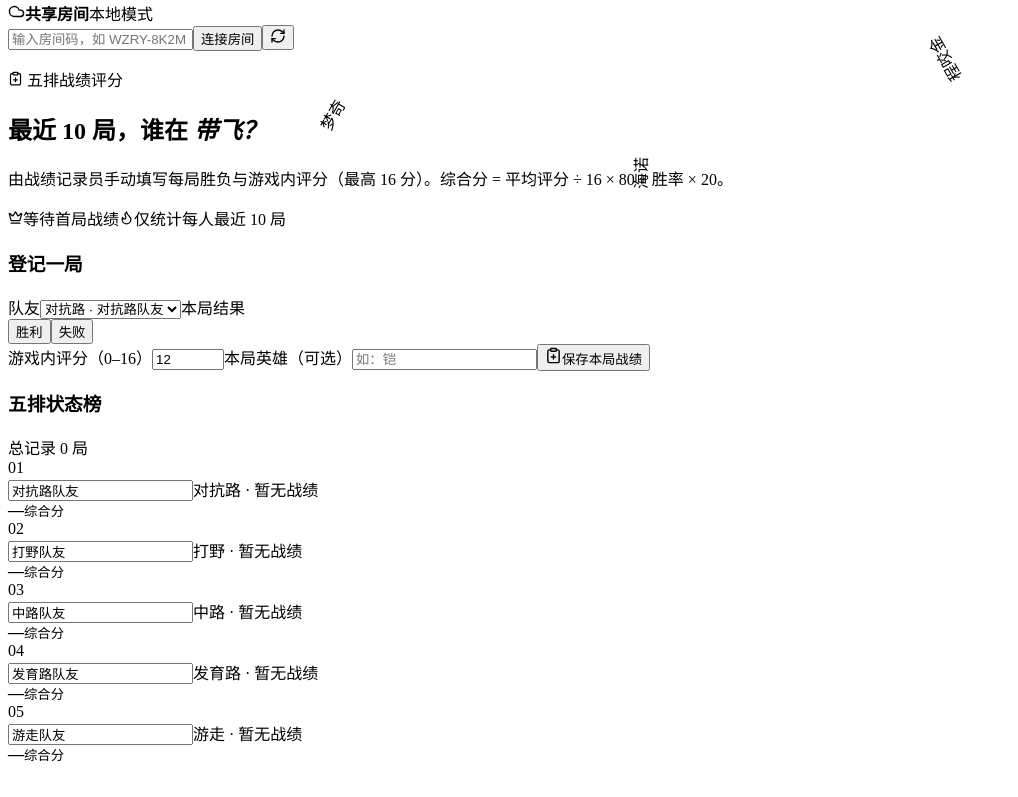
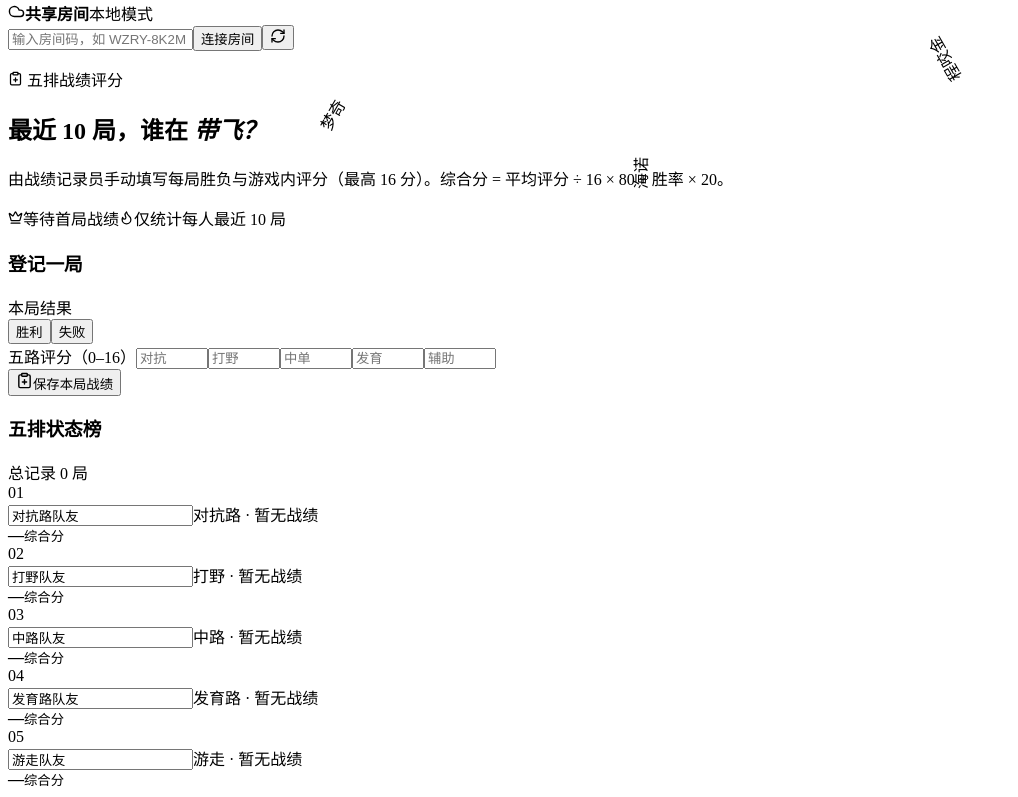
Before and after one commit to start-wq/my-html, a React (Vite) app: page / in a window 1280 px wide. Shown: the part 1114-1911 px from the top of the page, without its empty margins (0-1018 px from the left). Before the commit the page ends 1886 px from the top, so only its background shows below. Built offline with nearby package versions, Linux system fonts and the light colour scheme; the HTML template or start-up script is replaced by a standard one.

Commit message:
Update App.jsx

```diff
--- a/src/App.jsx
+++ b/src/App.jsx
@@ -10,6 +10,7 @@ const avatarColors = ['#3e759d', '#bd6b4b', '#6d7f4c', '#7f5fb2']
 const teamSlots = [
   { id: 'clash', lane: '对抗路', name: '对抗路队友' }, { id: 'jungle', lane: '打野', name: '打野队友' }, { id: 'mid', lane: '中路', name: '中路队友' }, { id: 'farm', lane: '发育路', name: '发育路队友' }, { id: 'roam', lane: '游走', name: '游走队友' },
 ]
+const scoreInputLabels = { clash: '对抗', jungle: '打野', mid: '中单', farm: '发育', roam: '辅助' }
 const storageKey = 'glory-draft-scoreboard-v1'
 const readScoreboard = () => { try { return JSON.parse(localStorage.getItem(storageKey)) || { players: teamSlots, records: [] } } catch { return { players: teamSlots, records: [] } } }
 const makeCandidates = (all, winner) => {
@@ -22,7 +23,7 @@ export default function App() {
   const initialBoard = useMemo(readScoreboard, [])
   const [players, setPlayers] = useState(initialBoard.players?.length === 5 ? initialBoard.players : teamSlots)
   const [records, setRecords] = useState(initialBoard.records || [])
-  const [scoreForm, setScoreForm] = useState({ playerId: 'clash', result: 'win', rating: '12', hero: '' })
+  const [scoreForm, setScoreForm] = useState({ result: 'win', ratings: { clash: '', jungle: '', mid: '', farm: '', roam: '' } })
   const [cloud, setCloud] = useState(readCloudConfig); const [cloudStatus, setCloudStatus] = useState('本地模式')
   const selected = lanes.find((item) => item.id === lane); const pool = lanePools[lane]; const [candidates, setCandidates] = useState(() => makeCandidates(lanePools.clash, lanePools.clash[0])); const slices = candidates.length
   useEffect(() => () => clearTimeout(timer.current), [])
@@ -42,7 +43,7 @@ export default function App() {
   function updatePlayer(id, name) { setPlayers(items => items.map(player => player.id === id ? { ...player, name: name.trim() || teamSlots.find(slot => slot.id === id).name } : player)) }
   async function syncRecords(showStatus = true) { try { const rows = await fetchRoomRecords(cloud); setRecords(rows.map(row => ({ id: row.id, playerId: row.player_id, result: row.result, rating: Number(row.rating), hero: row.hero || '', createdAt: new Date(row.played_at).getTime() }))); setCloudStatus(`房间 ${cloud.roomCode} · 已同步`); } catch (error) { if (showStatus) setCloudStatus(error.message) } }
   function connectCloud(event) { event.preventDefault(); saveCloudConfig(cloud); if (cloud.url && cloud.key && cloud.roomCode) syncRecords(); else setCloudStatus('本地模式') }
-  async function addRecord(event) { event.preventDefault(); const rating = Math.max(0, Math.min(16, Number(scoreForm.rating))); if (Number.isNaN(rating)) return; const record = { id: `${Date.now()}`, ...scoreForm, rating, hero: scoreForm.hero.trim(), createdAt: Date.now() }; try { if (cloud.url && cloud.key && cloud.roomCode) { await saveRoomRecord(cloud, record); await syncRecords(false) } else setRecords(items => [record, ...items]); setScoreForm(form => ({ ...form, hero: '', rating: '12' })) } catch (error) { setCloudStatus(error.message) } }
+  async function addRecord(event) { event.preventDefault(); const createdAt = Date.now(); const matchRecords = teamSlots.map((player, index) => ({ id: `${createdAt}-${player.id}`, playerId: player.id, result: scoreForm.result, rating: Math.max(0, Math.min(16, Number(scoreForm.ratings[player.id]))), hero: '', createdAt: createdAt + index })); if (matchRecords.some(record => Number.isNaN(record.rating))) return; try { if (cloud.url && cloud.key && cloud.roomCode) { await Promise.all(matchRecords.map(record => saveRoomRecord(cloud, record))); await syncRecords(false) } else setRecords(items => [...matchRecords, ...items]); setScoreForm({ result: scoreForm.result, ratings: { clash: '', jungle: '', mid: '', farm: '', roam: '' } }) } catch (error) { setCloudStatus(error.message) } }
   async function removeRecord(id) { try { if (cloud.url && cloud.key && cloud.roomCode) { await deleteRoomRecord(cloud, id); await syncRecords(false) } else setRecords(items => items.filter(item => item.id !== id)) } catch (error) { setCloudStatus(error.message) } }
   return <main className="app-shell" style={{ '--lane': selected.color }}>
     <div className="ambient ambient-one" /><div className="ambient ambient-two" />
@@ -58,7 +59,7 @@ export default function App() {
       <form className="cloud-bar" onSubmit={connectCloud}><div className="cloud-title"><Cloud size={17} /><b>共享房间</b><span>{cloudStatus}</span></div><input className="room-code" placeholder="输入房间码，如 WZRY-8K2M" value={cloud.roomCode} onChange={event => setCloud(item => ({ ...item, roomCode: event.target.value.toUpperCase().replace(/\s/g, '') }))} /><button type="submit">连接房间</button><button type="button" title="立即同步" onClick={() => syncRecords()}><RefreshCw size={16} /></button></form>
       <div className="scoreboard-heading"><div><p className="eyebrow"><ClipboardPlus size={15} /> 五排战绩评分</p><h2>最近 10 局，谁在 <em>带飞？</em></h2><p>由战绩记录员手动填写每局胜负与游戏内评分（最高 16 分）。综合分 = 平均评分 ÷ 16 × 80 + 胜率 × 20。</p></div><div className="score-legend"><span><Crown size={15} />{best ? `本周 C 位：${best.name}` : '等待首局战绩'}</span><span><Flame size={15} />仅统计每人最近 10 局</span></div></div>
       <div className="score-grid">
-        <form className="score-form" onSubmit={addRecord}><h3>登记一局</h3><label>队友<select value={scoreForm.playerId} onChange={event => setScoreForm(form => ({ ...form, playerId: event.target.value }))}>{players.map(player => <option key={player.id} value={player.id}>{player.lane} · {player.name}</option>)}</select></label><label>本局结果<div className="result-switch"><button type="button" className={scoreForm.result === 'win' ? 'chosen win' : ''} onClick={() => setScoreForm(form => ({ ...form, result: 'win' }))}>胜利</button><button type="button" className={scoreForm.result === 'loss' ? 'chosen loss' : ''} onClick={() => setScoreForm(form => ({ ...form, result: 'loss' }))}>失败</button></div></label><label>游戏内评分（0–16）<input type="number" min="0" max="16" step="0.1" value={scoreForm.rating} onChange={event => setScoreForm(form => ({ ...form, rating: event.target.value }))} required /></label><label>本局英雄（可选）<input placeholder="如：铠" value={scoreForm.hero} onChange={event => setScoreForm(form => ({ ...form, hero: event.target.value }))} /></label><button className="save-score" type="submit"><ClipboardPlus size={17} />保存本局战绩</button></form>
+        <form className="score-form" onSubmit={addRecord}><h3>登记一局</h3><label>本局结果<div className="result-switch"><button type="button" className={scoreForm.result === 'win' ? 'chosen win' : ''} onClick={() => setScoreForm(form => ({ ...form, result: 'win' }))}>胜利</button><button type="button" className={scoreForm.result === 'loss' ? 'chosen loss' : ''} onClick={() => setScoreForm(form => ({ ...form, result: 'loss' }))}>失败</button></div></label><div className="rating-inputs"><span>五路评分（0–16）</span>{teamSlots.map(player => <input key={player.id} aria-label={`${scoreInputLabels[player.id]}评分`} type="number" min="0" max="16" step="0.1" placeholder={scoreInputLabels[player.id]} value={scoreForm.ratings[player.id]} onChange={event => setScoreForm(form => ({ ...form, ratings: { ...form.ratings, [player.id]: event.target.value } }))} required />)}</div><button className="save-score" type="submit"><ClipboardPlus size={17} />保存本局战绩</button></form>
         <div className="rank-list"><div className="rank-title"><h3>五排状态榜</h3><span>总记录 {records.length} 局</span></div>{stats.map((player, index) => <article className={`rank-card ${player.id === best?.id ? 'best' : ''} ${player.id === needsHelp?.id && player.games ? 'help' : ''}`} key={player.id}><div className="rank-number">{String(index + 1).padStart(2, '0')}</div><div className="player-info"><input aria-label={`${player.lane}玩家名称`} value={player.name} onChange={event => updatePlayer(player.id, event.target.value)} /><span>{player.lane} · {player.games ? `${player.games} 局 · 胜率 ${Math.round(player.wins / player.games * 100)}%` : '暂无战绩'}</span></div><div className="player-score"><b>{player.games ? player.score.toFixed(1) : '—'}</b><small>综合分</small></div>{player.id === best?.id && <Crown className="rank-badge crown" size={16} />}{player.id === needsHelp?.id && player.id !== best?.id && <span className="help-badge">需要带飞</span>}</article>)}</div>
       </div>
       {records.length > 0 && <div className="recent-records"><div><h3>最近登记</h3><p>删除错误录入后，排行榜会立即重新计算。</p></div><div className="record-chips">{records.slice(0, 10).map(record => { const player = players.find(item => item.id === record.playerId); return <span className={record.result} key={record.id}><b>{player?.name}</b> {record.result === 'win' ? '胜' : '负'} · {record.rating} 分{record.hero ? ` · ${record.hero}` : ''}<button aria-label="删除此条战绩" onClick={() => removeRecord(record.id)}><Trash2 size={12} /></button></span> })}</div></div>}
```
